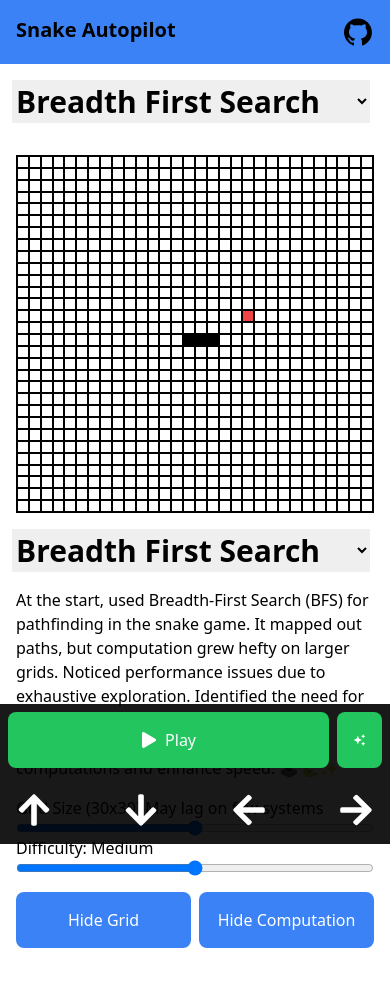
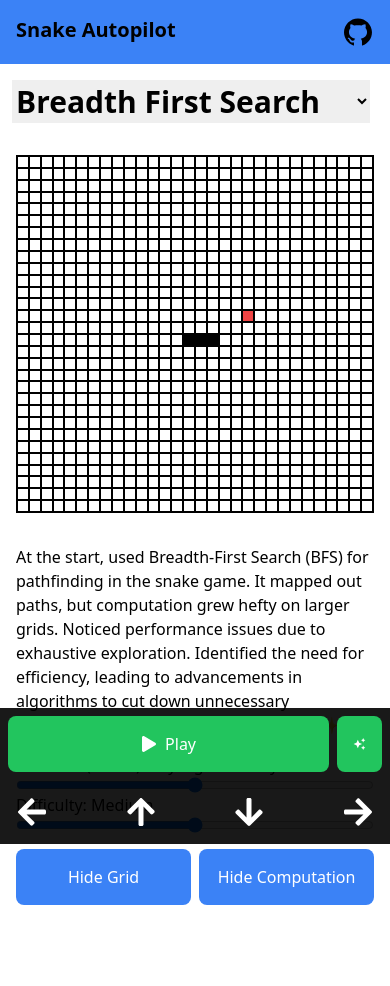
Before and after one commit to PuneetTri/snake-autopilot, a React (Vite) app: page / in a window 390 px wide. Shown: the top 986 px of the page. Built offline with nearby package versions, Linux system fonts and the light colour scheme.

Commit message:
Remove some visual bugs

```diff
--- a/src/App.tsx
+++ b/src/App.tsx
@@ -601,7 +601,7 @@ function App() {
         <div className="flex flex-col space-y-4 lg:w-1/2 pb-36 lg:pb-0 lg:px-24">
           <select
             value={algorithm}
-            className="w-full outline-none text-3xl font-bold -mx-1"
+            className="w-full outline-none text-3xl font-bold -mx-1 hidden lg:block"
             onChange={(e) => setAlgorithm(e.target.value)}
           >
             <option>Breadth First Search</option>
@@ -680,12 +680,12 @@ function App() {
               >
                 {isSnakeAlive ? (
                   isGameRunning ? (
-                    <FaPause />
+                    <FaPause className="h-4 w-4" />
                   ) : (
-                    <FaPlay />
+                    <FaPlay className="h-4 w-4" />
                   )
                 ) : (
-                  <FaRedo />
+                  <FaRedo className="h-4 w-4" />
                 )}
 
                 {isSnakeAlive ? (
@@ -707,7 +707,7 @@ function App() {
                 }`}
                 onClick={() => setautoPilot((prevState) => !prevState)}
               >
-                <MdAutoAwesome />
+                <MdAutoAwesome className="h-4 w-4" />
 
                 {isGameRunning ? (
                   autoPilot ? (
@@ -722,28 +722,29 @@ function App() {
             </div>
             <div className="flex flex-row justify-between lg:hidden">
               <button
+                onClick={() => setDirection("left")}
+                className="p-4 text-white"
+              >
+                <FaArrowLeft className="h-8 w-8" />
+              </button>
+              <button
                 onClick={() => setDirection("up")}
                 className="p-4 text-4xl text-white"
               >
-                <FaArrowUp />
+                <FaArrowUp className="h-8 w-8" />
               </button>
               <button
                 onClick={() => setDirection("down")}
                 className="p-4 text-4xl text-white"
               >
-                <FaArrowDown />
+                <FaArrowDown className="h-8 w-8" />
               </button>
-              <button
-                onClick={() => setDirection("left")}
-                className="p-4 text-4xl text-white"
-              >
-                <FaArrowLeft />
-              </button>
+
               <button
                 onClick={() => setDirection("right")}
                 className="p-4 text-4xl text-white"
               >
-                <FaArrowRight />
+                <FaArrowRight className="h-8 w-8" />
               </button>
             </div>
           </div>
--- a/src/components/HeaderComponent.tsx
+++ b/src/components/HeaderComponent.tsx
@@ -31,11 +31,11 @@ const HeaderComponent = ({
       </header>
 
       <header
-        className={`p-4 bg-green-500 space-y-4 w-screen fixed z-10 h-16 transition-all ${
+        className={`p-4 bg-green-500 w-screen fixed z-10 h-16 transition-all ${
           isGameRunning || !isSnakeAlive ? "mt-0" : "-mt-16"
         }`}
       >
-        <div className="flex flex-row justify-center space-x-8">
+        <div className="flex flex-row justify-center items-center space-x-8 h-full">
           <h1 className="text-sm md:text-lg lg:text-xl font-bold">
             Score: {score}
           </h1>
```
